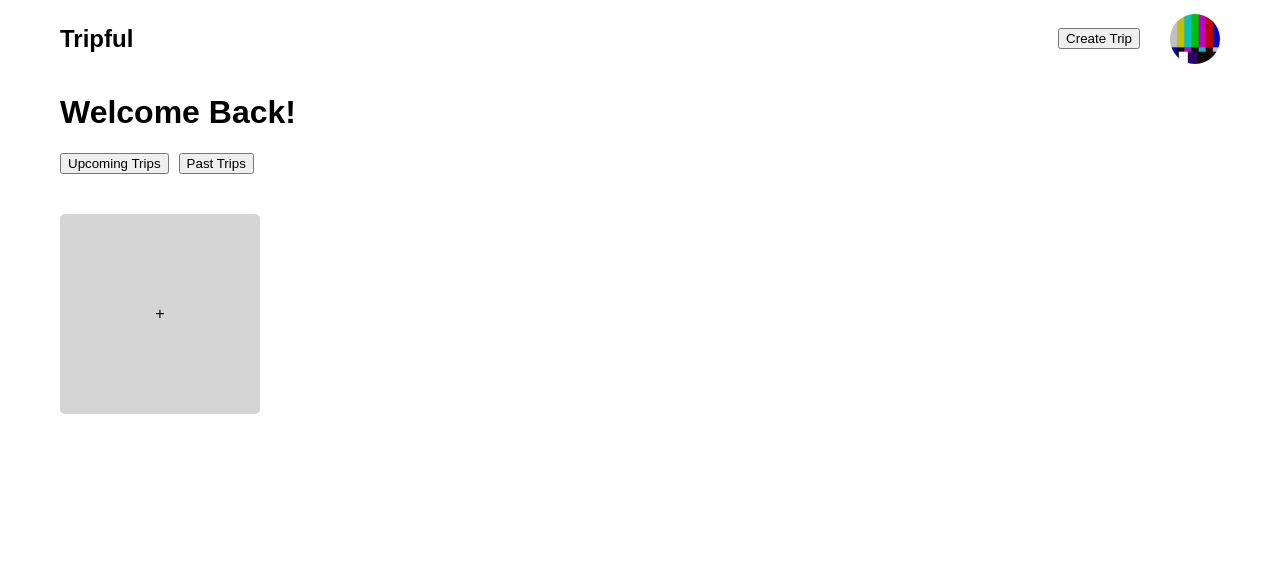
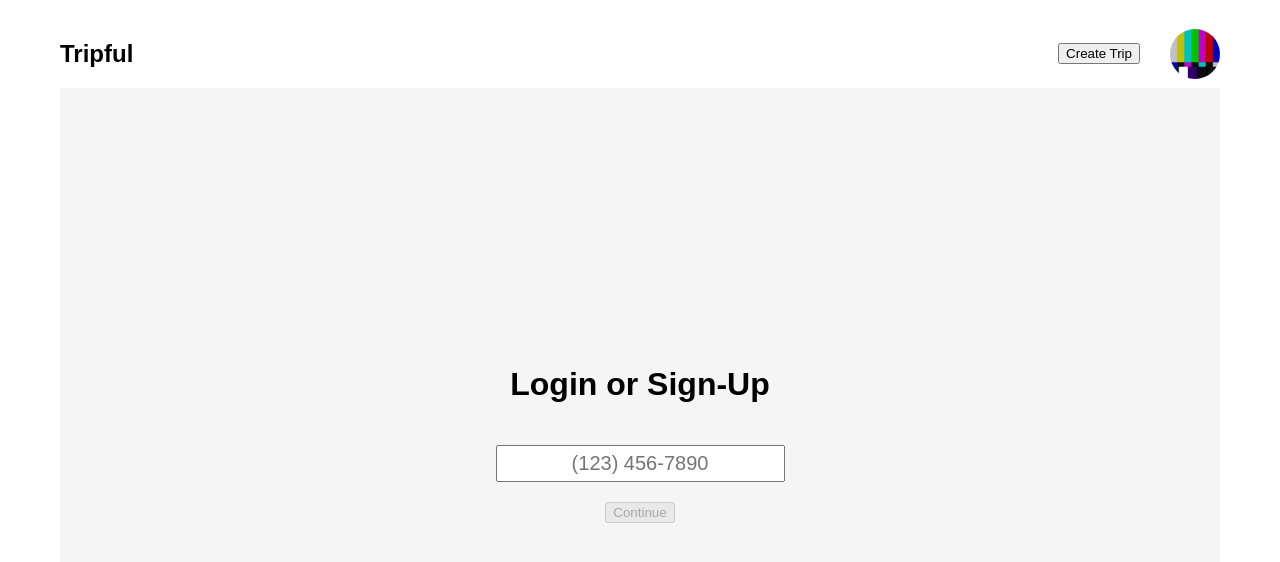
Before and after one commit to ethanratnofsky/Tripful, a React app in the folder frontend/: page /login in a window 1280 px wide. Shown: the top 562 px of the page. Built offline with nearby package versions, Linux system fonts and the light colour scheme.

Commit message:
Initial login page

```diff
--- a/frontend/src/App.js
+++ b/frontend/src/App.js
@@ -4,14 +4,16 @@ import React from "react";
 // Pages
 import Navbar from "./components/Navbar";
 import TripsDashboard from "./pages/TripsDashboard";
+import Login from "./pages/Login";
 
 // The main React App component
 const App = () => {
     return (
-        <div className="app-container">
+        <>
             <Navbar />
-            <TripsDashboard />
-        </div>
+            {/* <TripsDashboard /> */}
+            <Login />
+        </>
     );
 };
 
--- a/frontend/src/globals.css
+++ b/frontend/src/globals.css
@@ -1,5 +1,13 @@
 body {
     margin: 0;
-    padding: 5px 60px;
+    padding: 0 60px;
     font-family: sans-serif;
 }
+
+#root {
+    display: flex;
+    flex-direction: column;
+    min-height: 100vh;
+    box-sizing: border-box;
+    padding: 20px 0;
+}
--- /dev/null
+++ b/frontend/src/pages/Login.css
@@ -0,0 +1,24 @@
+.login-container {
+    display: flex;
+    justify-content: center;
+    width: 100%;
+    background-color: #f5f5f5;
+    flex: 1;
+}
+
+.login-container form {
+    display: flex;
+    flex-direction: column;
+    align-items: center;
+    justify-content: center;
+}
+
+.login-container input[type="tel"] {
+    text-align: center;
+}
+
+.login-container input[type="tel"] {
+    margin-block: 20px;
+    padding: 5px 10px;
+    font-size: 20px ;
+}
--- /dev/null
+++ b/frontend/src/pages/Login.js
@@ -0,0 +1,59 @@
+import React, { useState, useEffect } from "react";
+
+import "./Login.css";
+
+const formatPhoneNumber = (phoneNumberString) => {
+    const cleaned = phoneNumberString.replace(/\D/g, "");
+
+    if (cleaned.length < 4) return null;
+
+    const match = cleaned.match(/(\d{3})(\d{1,3})?(\d{1,4})?$/);
+
+    if (match)
+        return `(${match[1]})${match[2] !== undefined ? ` ${match[2]}` : ""}${
+            match[3] !== undefined ? `-${match[3]}` : ""
+        }`;
+
+    return null;
+};
+
+const Login = () => {
+    const [phoneNumber, setPhoneNumber] = useState("");
+    const [formattedPhoneNumber, setFormattedPhoneNumber] = useState("");
+
+    const handlePhoneNumberChange = (e) => {
+        setPhoneNumber(e.target.value.replace(/\D/g, ""));
+    };
+
+    const handleSubmit = () => {
+        alert("TODO: Logging in with phone number: " + phoneNumber);
+    };
+
+    useEffect(() => {
+        setFormattedPhoneNumber(formatPhoneNumber(phoneNumber));
+    }, [phoneNumber]);
+
+    return (
+        <div className="login-container">
+            <form>
+                <h1>Login or Sign-Up</h1>
+                <input
+                    id="phone-number-input"
+                    type="tel"
+                    value={formattedPhoneNumber || phoneNumber}
+                    onChange={handlePhoneNumberChange}
+                    placeholder="(123) 456-7890"
+                    maxLength={14}
+                />
+                <input
+                    type="submit"
+                    onSubmit={handleSubmit}
+                    disabled={phoneNumber.length !== 10}
+                    value="Continue"
+                />
+            </form>
+        </div>
+    );
+};
+
+export default Login;
```
